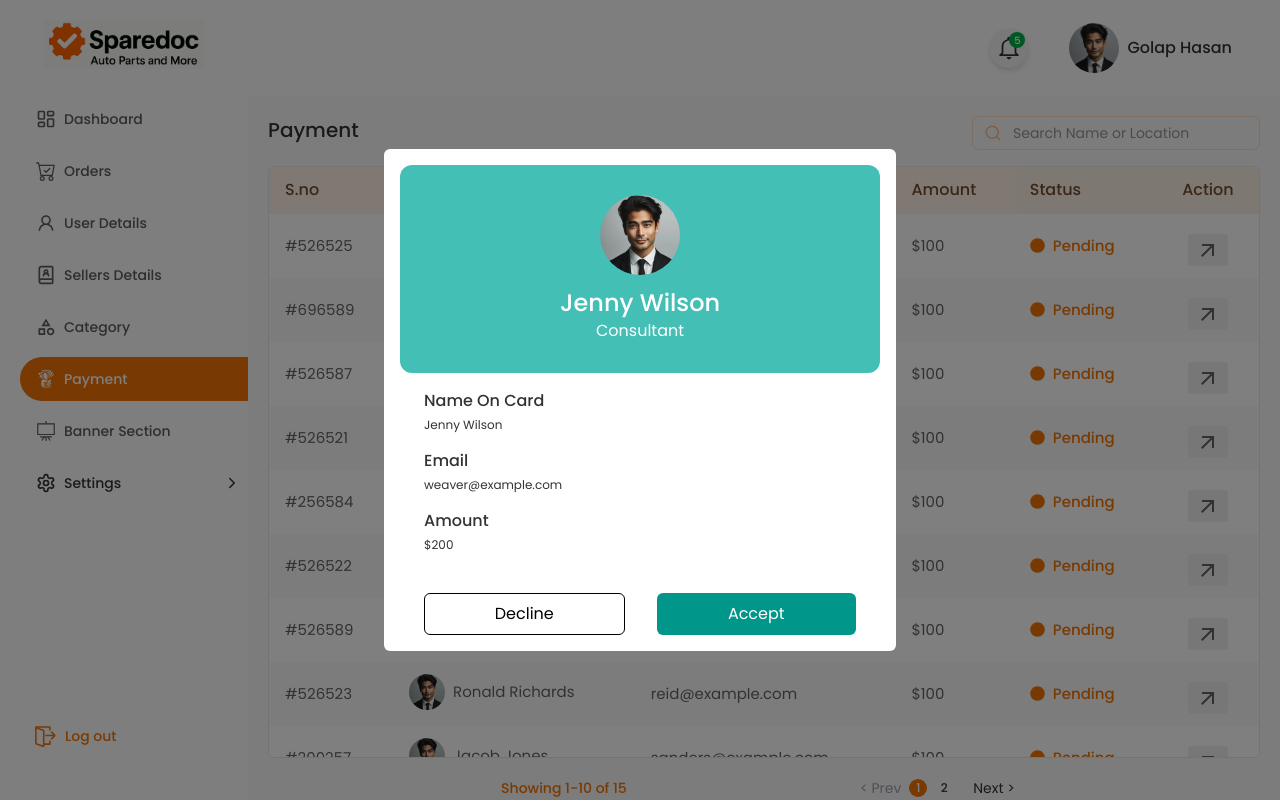
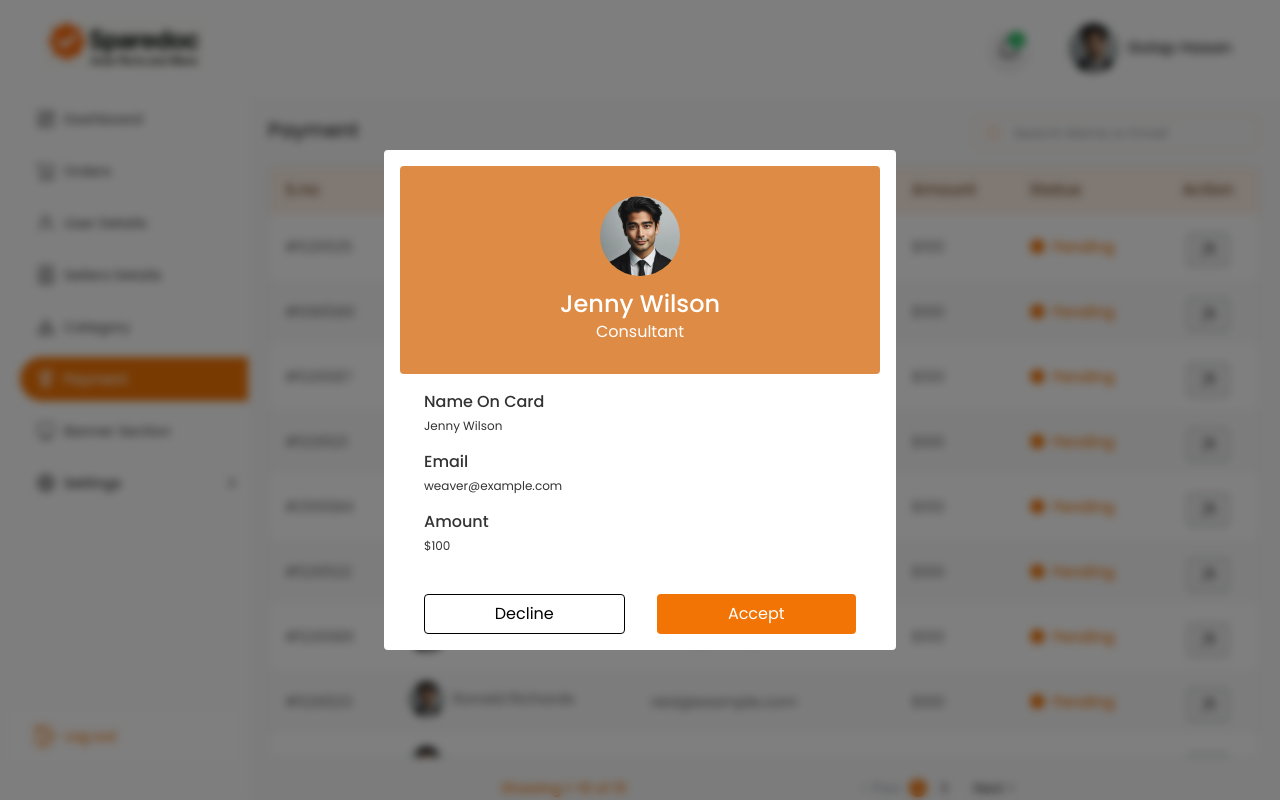
Before and after one commit to nurulla-hasan/sparedoc-dashboard, a Next.js app: page /payments in a window 1280 px wide. Both pictures are taken after a click on the button 1207 px from the left and 249 px from the top of the page. Built offline with nearby package versions, Linux system fonts and the light colour scheme.

Commit message:
some design improved

```diff
--- a/src/app/categories/page.jsx
+++ b/src/app/categories/page.jsx
@@ -95,7 +95,7 @@ export default function CategoryManagement() {
                 {/* Cards + Pagination Section */}
                 <div className="flex flex-col justify-between h-[76vh]">
                     <motion.div
-                        className="overflow-auto p-1 scrl-hide grid grid-cols-1 sm:grid-cols-2 md:grid-cols-3 lg:grid-cols-4 gap-4"
+                        className="overflow-auto p-1 scrl-hide grid grid-cols-1 sm:grid-cols-2 md:grid-cols-3 lg:grid-cols-5 gap-4"
                         initial={{ opacity: 0 }}
                         animate={{ opacity: 1 }}
                         transition={{ delay: 0.2, duration: 0.5 }}
--- a/src/app/layout.js
+++ b/src/app/layout.js
@@ -44,7 +44,7 @@ export default function RootLayout({ children }) {
             position="top-center"
             reverseOrder={false}
           />
-          <div className="h-screen flex container mx-auto max-w-ful bg-[#FDFDFD]">
+          <div className="h-screen flex container mx-auto max-w-full bg-[#FDFDFD]">
             {/* Sidebar */}
             <Sidebar {...{isHideLayout, menuItems, setSettingsOpen, settingsOpen, settingMenu, pathname }}/>
 
--- a/src/app/payments/page.jsx
+++ b/src/app/payments/page.jsx
@@ -54,8 +54,6 @@ export default function PaymentDetails() {
   const filtered = data.filter((user) =>
     user.name.toLowerCase().includes(query.toLowerCase())
     ||
-    user.location.toLowerCase().includes(query.toLowerCase())
-    ||
     user.email.toLowerCase().includes(query.toLowerCase()));
 
   const pageCount = Math.ceil(filtered.length / pageSize);
@@ -75,7 +73,7 @@ export default function PaymentDetails() {
         <div className="relative w-72">
           <FiSearch className="absolute left-3 top-1/2 -translate-y-1/2 text-[#ffbc89]" size={18} />
           <input
-            placeholder="Search Name or Location"
+            placeholder="Search Name or Email"
             value={query}
             onChange={(e) => {
               setPage(1);
--- a/src/components/card/category-card/Card.jsx
+++ b/src/components/card/category-card/Card.jsx
@@ -5,7 +5,7 @@ const Card = ({ handleDelete, handleEdit, cat, idx }) => {
         <>
             <div className="bg-[#F6F6F6] p-4 rounded flex flex-col justify-center items-center h-fit">
                 <div className="flex gap-2 mb-2">
-                    <div className="bg-white px-8 py-4 pb-1 rounded-md">
+                    {/* <div className="bg-white px-8 py-4 pb-1 rounded-md">
                         <Image
                             src={cat?.icon}
                             alt={cat.name}
@@ -13,7 +13,7 @@ const Card = ({ handleDelete, handleEdit, cat, idx }) => {
                             height={200}
                             className="w-16 h-16 mx-auto mb-2 grayscale"
                         />
-                    </div>
+                    </div> */}
                     <div className="bg-white px-8 py-4 pb-1 rounded-md">
                         <Image
                             src={cat?.icon}
--- a/src/components/modal/payment-modal/PaymentModal.jsx
+++ b/src/components/modal/payment-modal/PaymentModal.jsx
@@ -6,20 +6,20 @@ const PaymentModal = ({ isPaymentModal, selectedUser, handleReject, handleAccept
         <AnimatePresence>
             {isPaymentModal && selectedUser && (
                 <motion.div
-                    className="fixed h-[100vh] inset-0 flex justify-center items-center bg-black/50 bg-opacity-50 z-50"
+                    className="fixed h-[100vh] inset-0 flex justify-center items-center bg-black/50 bg-opacity-50 z-50  backdrop-blur-xs"
                     initial={{ opacity: 0 }}
                     animate={{ opacity: 1 }}
                     exit={{ opacity: 0 }}
                     transition={{ duration: 0.1 }}
                 >
                     <motion.div
-                        className="bg-white rounded-md min-w-lg p-4"
+                        className="bg-white rounded-sm min-w-lg p-4"
                         initial={{ scale: 0.8 }}
                         animate={{ scale: 1 }}
                         exit={{ scale: 0.8 }}
                         transition={{ duration: 0.1 }}
                     >
-                        <div className="bg-[#00a89dbc] rounded-xl h-52 flex gap-3 justify-center items-center flex-col mb-4">
+                        <div className="bg-[#de8c45] rounded-sm h-52 flex gap-3 justify-center items-center flex-col mb-4">
                             <Image src={selectedUser?.avatar} width={80} height={80} alt="avatar" className="rounded-full" />
                             <div className="flex flex-col justify-center items-center text-white">
                                 <h1 className="font-medium text-2xl">{selectedUser.name}</h1>
@@ -38,7 +38,7 @@ const PaymentModal = ({ isPaymentModal, selectedUser, handleReject, handleAccept
                                 </div>
                                 <div>
                                     <h3 className="text-md font-medium">Amount</h3>
-                                    <p className="text-xs">$200</p>
+                                    <p className="text-xs">{selectedUser.amount}</p>
                                 </div>
                             </div>
                         </div>
@@ -46,13 +46,13 @@ const PaymentModal = ({ isPaymentModal, selectedUser, handleReject, handleAccept
                         <div className="flex justify-between gap-8 px-6">
                             <button
                                 onClick={handleReject}
-                                className="border text-black py-2 w-full rounded-md cursor-pointer"
+                                className="border text-black py-[7px] w-full rounded-sm cursor-pointer"
                             >
                                 Decline
                             </button>
                             <button
                                 onClick={handleAccept}
-                                className="bg-teal-600 text-white py-2 w-full rounded-md cursor-pointer"
+                                className="bg-[#F27405] text-white py-2 w-full rounded-sm cursor-pointer"
                             >
                                 Accept
                             </button>
--- a/src/components/table/payments-table/PaymentsTable.jsx
+++ b/src/components/table/payments-table/PaymentsTable.jsx
@@ -1,5 +1,6 @@
 import { FaCircle } from "react-icons/fa";
 import { MdOutlineArrowOutward } from "react-icons/md";
+import { IoCheckmarkDoneOutline } from "react-icons/io5";
 
 const PaymentTable = ({ paged, handleModal }) => {
     return (
@@ -42,10 +43,19 @@ const PaymentTable = ({ paged, handleModal }) => {
                             <td className="px-4 py-3 flex justify-center">
                                 <button
                                     onClick={() => handleModal(user)}
-                                    className={`px-2 py-1 flex items-center gap-1 justify-center rounded-sm cursor-pointer transition-all duration-300 bg-[#f0f0f0]`}
+                                    disabled={user.paymentStatus}
+                                    className={`flex items-center gap-1 justify-center rounded-sm cursor-pointer transition-all duration-300  disabled:cursor-not-allowed ${user.paymentStatus ? 'bg-green-100 border-green-500 border py-1 px-2':'bg-[#f0f0f0] border border-gray-400 py-1 px-2'}`}
                                 >
                                     <span>
-                                        <MdOutlineArrowOutward size={24} />
+                                        {
+                                            user.paymentStatus
+                                                ?
+                                                <IoCheckmarkDoneOutline
+                                                    color="#00B047"
+                                                    size={24} />
+                                                :
+                                                <MdOutlineArrowOutward size={24} />
+                                        }
                                     </span>
                                 </button>
                             </td>
```
